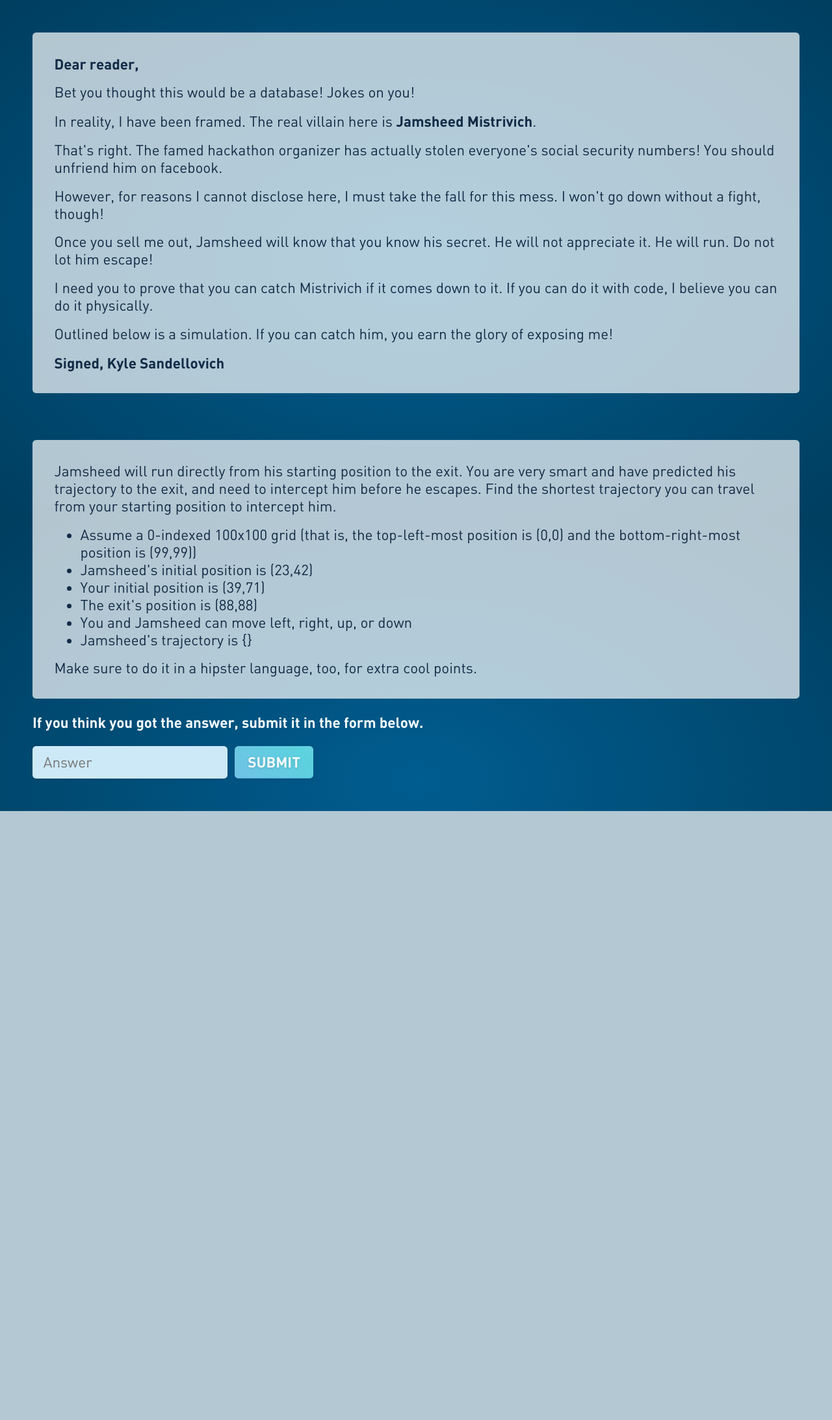
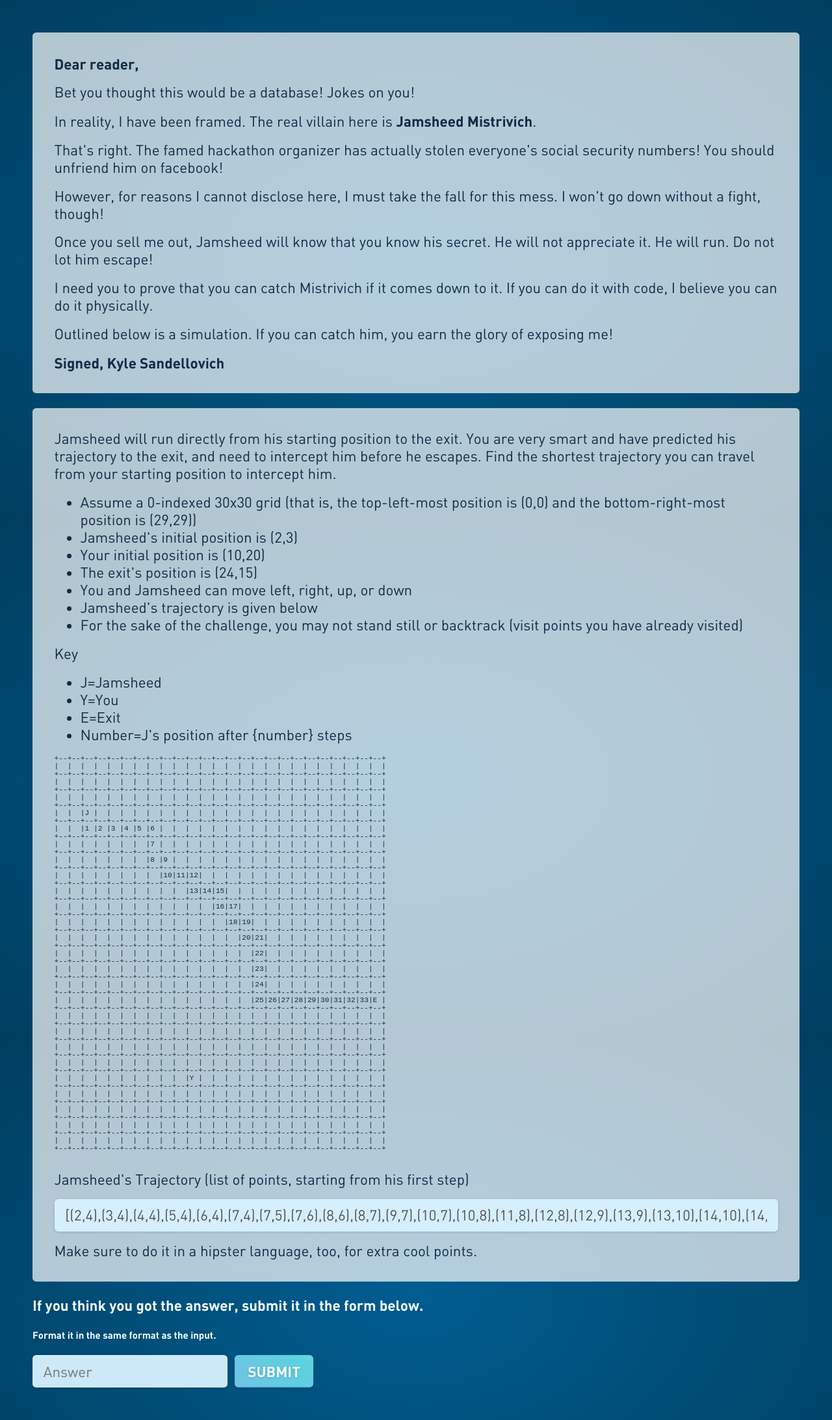
Before and after one commit to Danappelxx/ctf-2018, a Flask app: page /database in a window 1280 px wide. Shown: the whole page at 65% size. Before the commit the page ends 1248 px from the top, so only its background shows below. Run offline with Flask 2, Linux system fonts and the light colour scheme; the visitor is signed in with stand-in values (Sample User, id 1).

Commit message:
Add final challenge details and code

```diff
--- a/part2/app.py
+++ b/part2/app.py
@@ -69,7 +69,13 @@ def database():
     if request.method == "GET":
         return render_template("database.html")
 
-    if "answer" in request.form and request.form["answer"] == answer:
+    if "answer" not in request.form:
+        return render_template("database.html")
+
+    answer_path = chaser.parse(request.form["answer"])
+    is_winner = chaser.check(answer_path)
+
+    if is_winner:
         session["winner"] = "yep"
         return redirect(url_for("winner"))
     else:
--- a/part2/templates/database.html
+++ b/part2/templates/database.html
@@ -12,7 +12,7 @@
 		<h4>Dear reader,</h4>
 			<p>Bet you thought this would be a database! Jokes on you!</p>
 			<p>In reality, I have been framed. The real villain here is <strong>Jamsheed Mistrivich</strong>.</p>
-			<p>That's right. The famed hackathon organizer has actually stolen everyone's social security numbers! You should unfriend him on facebook.</p>
+			<p>That's right. The famed hackathon organizer has actually stolen everyone's social security numbers! You should unfriend him on facebook!</p>
 			<p>However, for reasons I cannot disclose here, I must take the fall for this mess. I won't go down without a fight, though!</p>
 			<p>Once you sell me out, Jamsheed will know that you know his secret. He will not appreciate it. He will run. Do not lot him escape!</p>
 			<p>I need you to prove that you can catch Mistrivich if it comes down to it. If you can do it with code, I believe you can do it physically.</p>
@@ -20,26 +20,90 @@
 		<h4>Signed, Kyle Sandellovich</h4>
 	</section>
 
-	<br>
-
 	<section class="card">
 
 		<p>Jamsheed will run directly from his starting position to the exit. You are very smart and have predicted his trajectory to the exit, and need to intercept him before he escapes. Find the shortest trajectory you can travel from your starting position to intercept him.</p>
 
 		<ul>
-			<li>Assume a 0-indexed 100x100 grid (that is, the top-left-most position is (0,0) and the bottom-right-most position is (99,99))</li>
-			<li>Jamsheed's initial position is (23,42)</li>
-			<li>Your initial position is (39,71)</li>
-			<li>The exit's position is (88,88)</li>
+			<li>Assume a 0-indexed 30x30 grid (that is, the top-left-most position is (0,0) and the bottom-right-most position is (29,29))</li>
+			<li>Jamsheed's initial position is (2,3)</li>
+			<li>Your initial position is (10,20)</li>
+			<li>The exit's position is (24,15)</li>
 			<li>You and Jamsheed can move left, right, up, or down</li>
-			<li>Jamsheed's trajectory is {}</li>
+			<li>Jamsheed's trajectory is given below</li>
+			<li>For the sake of the challenge, you may not stand still or backtrack (visit points you have already visited)</li>
 		</ul>
+
+		<p>Key</p>
+		<ul>
+			<li>J=Jamsheed</li>
+			<li>Y=You</li>
+			<li>E=Exit</li>
+			<li>Number=J's position after {number} steps</li>
+		</ul>
+		<pre class="ascii-format">
++--+--+--+--+--+--+--+--+--+--+--+--+--+--+--+--+--+--+--+--+--+--+--+--+--+
+|  |  |  |  |  |  |  |  |  |  |  |  |  |  |  |  |  |  |  |  |  |  |  |  |  |
++--+--+--+--+--+--+--+--+--+--+--+--+--+--+--+--+--+--+--+--+--+--+--+--+--+
+|  |  |  |  |  |  |  |  |  |  |  |  |  |  |  |  |  |  |  |  |  |  |  |  |  |
++--+--+--+--+--+--+--+--+--+--+--+--+--+--+--+--+--+--+--+--+--+--+--+--+--+
+|  |  |  |  |  |  |  |  |  |  |  |  |  |  |  |  |  |  |  |  |  |  |  |  |  |
++--+--+--+--+--+--+--+--+--+--+--+--+--+--+--+--+--+--+--+--+--+--+--+--+--+
+|  |  |J |  |  |  |  |  |  |  |  |  |  |  |  |  |  |  |  |  |  |  |  |  |  |
++--+--+--+--+--+--+--+--+--+--+--+--+--+--+--+--+--+--+--+--+--+--+--+--+--+
+|  |  |1 |2 |3 |4 |5 |6 |  |  |  |  |  |  |  |  |  |  |  |  |  |  |  |  |  |
++--+--+--+--+--+--+--+--+--+--+--+--+--+--+--+--+--+--+--+--+--+--+--+--+--+
+|  |  |  |  |  |  |  |7 |  |  |  |  |  |  |  |  |  |  |  |  |  |  |  |  |  |
++--+--+--+--+--+--+--+--+--+--+--+--+--+--+--+--+--+--+--+--+--+--+--+--+--+
+|  |  |  |  |  |  |  |8 |9 |  |  |  |  |  |  |  |  |  |  |  |  |  |  |  |  |
++--+--+--+--+--+--+--+--+--+--+--+--+--+--+--+--+--+--+--+--+--+--+--+--+--+
+|  |  |  |  |  |  |  |  |10|11|12|  |  |  |  |  |  |  |  |  |  |  |  |  |  |
++--+--+--+--+--+--+--+--+--+--+--+--+--+--+--+--+--+--+--+--+--+--+--+--+--+
+|  |  |  |  |  |  |  |  |  |  |13|14|15|  |  |  |  |  |  |  |  |  |  |  |  |
++--+--+--+--+--+--+--+--+--+--+--+--+--+--+--+--+--+--+--+--+--+--+--+--+--+
+|  |  |  |  |  |  |  |  |  |  |  |  |16|17|  |  |  |  |  |  |  |  |  |  |  |
++--+--+--+--+--+--+--+--+--+--+--+--+--+--+--+--+--+--+--+--+--+--+--+--+--+
+|  |  |  |  |  |  |  |  |  |  |  |  |  |18|19|  |  |  |  |  |  |  |  |  |  |
++--+--+--+--+--+--+--+--+--+--+--+--+--+--+--+--+--+--+--+--+--+--+--+--+--+
+|  |  |  |  |  |  |  |  |  |  |  |  |  |  |20|21|  |  |  |  |  |  |  |  |  |
++--+--+--+--+--+--+--+--+--+--+--+--+--+--+--+--+--+--+--+--+--+--+--+--+--+
+|  |  |  |  |  |  |  |  |  |  |  |  |  |  |  |22|  |  |  |  |  |  |  |  |  |
++--+--+--+--+--+--+--+--+--+--+--+--+--+--+--+--+--+--+--+--+--+--+--+--+--+
+|  |  |  |  |  |  |  |  |  |  |  |  |  |  |  |23|  |  |  |  |  |  |  |  |  |
++--+--+--+--+--+--+--+--+--+--+--+--+--+--+--+--+--+--+--+--+--+--+--+--+--+
+|  |  |  |  |  |  |  |  |  |  |  |  |  |  |  |24|  |  |  |  |  |  |  |  |  |
++--+--+--+--+--+--+--+--+--+--+--+--+--+--+--+--+--+--+--+--+--+--+--+--+--+
+|  |  |  |  |  |  |  |  |  |  |  |  |  |  |  |25|26|27|28|29|30|31|32|33|E |
++--+--+--+--+--+--+--+--+--+--+--+--+--+--+--+--+--+--+--+--+--+--+--+--+--+
+|  |  |  |  |  |  |  |  |  |  |  |  |  |  |  |  |  |  |  |  |  |  |  |  |  |
++--+--+--+--+--+--+--+--+--+--+--+--+--+--+--+--+--+--+--+--+--+--+--+--+--+
+|  |  |  |  |  |  |  |  |  |  |  |  |  |  |  |  |  |  |  |  |  |  |  |  |  |
++--+--+--+--+--+--+--+--+--+--+--+--+--+--+--+--+--+--+--+--+--+--+--+--+--+
+|  |  |  |  |  |  |  |  |  |  |  |  |  |  |  |  |  |  |  |  |  |  |  |  |  |
++--+--+--+--+--+--+--+--+--+--+--+--+--+--+--+--+--+--+--+--+--+--+--+--+--+
+|  |  |  |  |  |  |  |  |  |  |  |  |  |  |  |  |  |  |  |  |  |  |  |  |  |
++--+--+--+--+--+--+--+--+--+--+--+--+--+--+--+--+--+--+--+--+--+--+--+--+--+
+|  |  |  |  |  |  |  |  |  |  |Y |  |  |  |  |  |  |  |  |  |  |  |  |  |  |
++--+--+--+--+--+--+--+--+--+--+--+--+--+--+--+--+--+--+--+--+--+--+--+--+--+
+|  |  |  |  |  |  |  |  |  |  |  |  |  |  |  |  |  |  |  |  |  |  |  |  |  |
++--+--+--+--+--+--+--+--+--+--+--+--+--+--+--+--+--+--+--+--+--+--+--+--+--+
+|  |  |  |  |  |  |  |  |  |  |  |  |  |  |  |  |  |  |  |  |  |  |  |  |  |
++--+--+--+--+--+--+--+--+--+--+--+--+--+--+--+--+--+--+--+--+--+--+--+--+--+
+|  |  |  |  |  |  |  |  |  |  |  |  |  |  |  |  |  |  |  |  |  |  |  |  |  |
++--+--+--+--+--+--+--+--+--+--+--+--+--+--+--+--+--+--+--+--+--+--+--+--+--+
+|  |  |  |  |  |  |  |  |  |  |  |  |  |  |  |  |  |  |  |  |  |  |  |  |  |
++--+--+--+--+--+--+--+--+--+--+--+--+--+--+--+--+--+--+--+--+--+--+--+--+--+
+		</pre>
+
+		<p>Jamsheed's Trajectory (list of points, starting from his first step)</p>
+		<input type="text" disabled value="[(2,4),(3,4),(4,4),(5,4),(6,4),(7,4),(7,5),(7,6),(8,6),(8,7),(9,7),(10,7),(10,8),(11,8),(12,8),(12,9),(13,9),(13,10),(14,10),(14,11),(15,11),(15,12),(15,13),(15,14),(15,15),(16,15),(17,15),(18,15),(19,15),(20,15),(21,15),(22,15),(23,15),(24,15)]">
 
 		<p>Make sure to do it in a hipster language, too, for extra cool points.</p>
 
 	</section>
 
 	<h4>If you think you got the answer, submit it in the form below.</h4>
+	<h6>Format it in the same format as the input.</h6>
 	<form method="POST">
 		<input type="text" name="answer" placeholder="Answer"/>
 		<input type="submit" value="Submit"/>
--- a/static/css/main.css
+++ b/static/css/main.css
@@ -230,3 +230,8 @@ main a:hover img {
 	padding: 0.5em 0.75em;
 	max-width: max-content;
 }
+
+.ascii-format {
+	font-size: 0.5em;
+	font-family: "Courier New", "Courier", monospace;
+}
```
Also changed, not shown: part2/chaser.py (added, +71 -0 lines).
